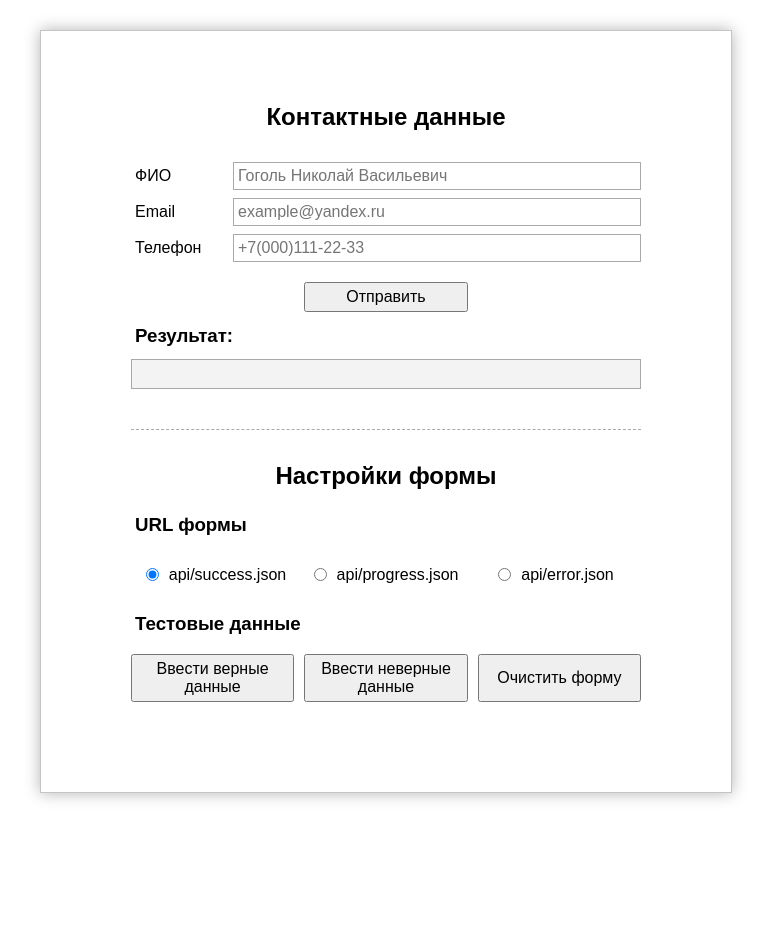
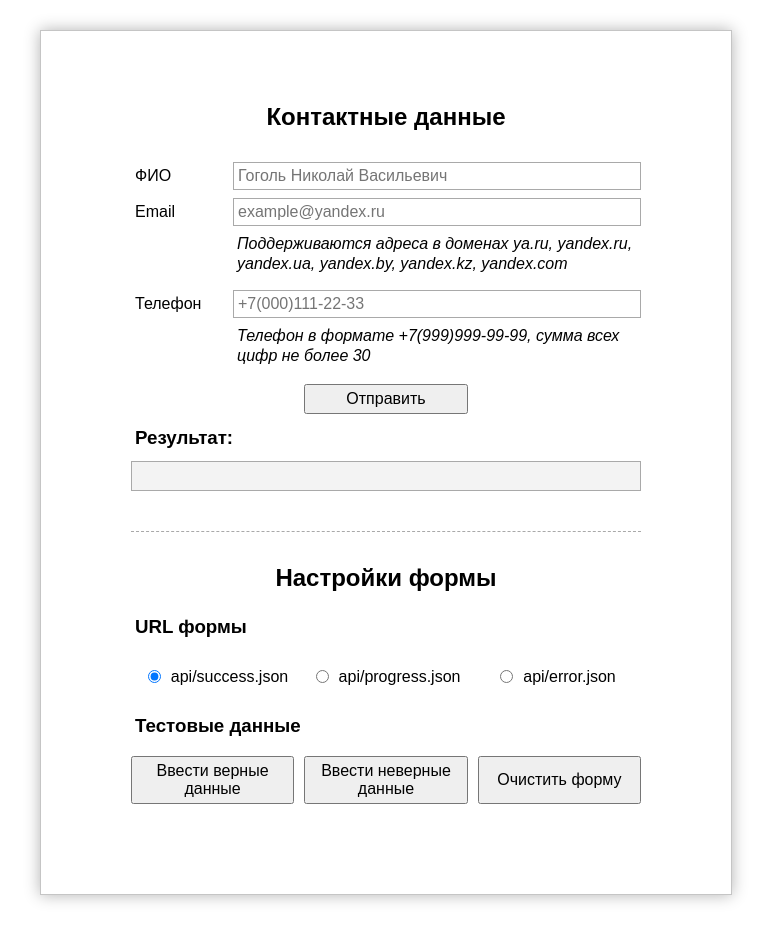
Before and after one commit to vitalyq/ya-node-school, a website: page index.html in a window 1280 px wide. Shown: the whole page, without its empty margins (254-1025 px from the left). Before the commit the page ends 823 px from the top, so only its background shows below. Drawn offline with Linux system fonts and the light colour scheme.

Commit message:
Improve form accessibility

```diff
--- a/css/style.css
+++ b/css/style.css
@@ -20,20 +20,40 @@ body {
 }
 
 /* My Form */
+.primary-form,
+.secondary-form,
 #myForm,
 #debugForm {
   display: flex;
   flex-wrap: wrap;
-}
-
-#myForm {
-  align-items: center;
   justify-content: center;
 }
 
+.primary-form > *,
+.secondary-form > *,
 #myForm > *,
 #debugForm > * {
   flex: 1 1 100%;
+}
+
+#myForm > div,
+#debugForm > div {
+  display: flex;
+  flex-wrap: wrap;
+  align-items: center;
+}
+
+#myForm label,
+#myForm input {
+  flex: 1 1 100%;
+}
+
+h1,
+h2,
+label,
+input,
+button,
+#resultContainer {
   padding: 4px;
 }
 
@@ -48,7 +68,7 @@ h2 {
   margin: 0.5em 0;
 }
 
-#myForm h1 {
+.primary-form h1 {
   margin-bottom: 27px;
 }
 
@@ -60,8 +80,14 @@ input {
   border: 1px solid red;
 }
 
+[role="tooltip"] {
+  margin: 4px 0 8px;
+  padding: 4px;
+  font-style: italic;
+}
+
 #myForm button {
-  margin-top: 16px;
+  margin-top: 6px;
 }
 
 @media (min-width: 768px) {
@@ -86,6 +112,10 @@ input {
 
   #myForm input {
     flex: 1 1 80%;
+  }
+
+  [role="tooltip"] {
+    margin: 0 0 8px 20%;
   }
 
   #myForm button {
@@ -116,15 +146,18 @@ input {
 }
 
 /* Debug Form */
-#debugForm {
+.secondary-form {
   border-top: 1px dashed #a9a9a9;
   margin-top: 40px;
   padding-top: 20px;
+}
+
+#debugForm {
   justify-content: space-between;
 }
 
 #debugForm input {
-  margin: 0 10px 0 4px;
+  margin: 0 6px 0 8px;
 }
 
 #debugForm button {
@@ -136,16 +169,10 @@ input {
 }
 
 @media (min-width: 768px) {
-  #debugForm label {
+  #debugForm > div {
     flex: 1 1 33.333333%;
-    display: flex;
-    align-items: center;
+    margin: 12px 0;
     justify-content: center;
-    margin: 12px 0;
-  }
-
-  #debugForm input {
-    margin-left: 0;
   }
 
   #debugForm button {
--- a/index.html
+++ b/index.html
@@ -11,41 +11,53 @@
   <body>
     <section class="container">
       <!-- My Form -->
+      <section class="primary-form">
+        <h1>Контактные данные</h1>
         <form id="myForm" action="api/success.json">
-        <h1>Контактные данные</h1>
+          <div>
             <label for="fio">ФИО</label>
             <input name="fio" id="fio" placeholder="Гоголь Николай Васильевич">
+          </div>
+          <div>
             <label for="email">Email</label>
-        <input name="email" id="email" placeholder="example@yandex.ru">
+            <input type="email" name="email" id="email" aria-describedby="email-tip" placeholder="example@yandex.ru">
+            <div role="tooltip" id="email-tip">Поддерживаются адреса в доменах ya.ru, yandex.ru, yandex.ua, yandex.by, yandex.kz, yandex.com</div>
+          </div>
+          <div>
             <label for="phone">Телефон</label>
-        <input name="phone" id="phone" placeholder="+7(000)111-22-33">
+            <input type="tel" name="phone" id="phone" aria-describedby="phone-tip" placeholder="+7(000)111-22-33">
+            <div role="tooltip" id="phone-tip">Телефон в формате +7(999)999-99-99, сумма всех цифр не более 30</div>
+          </div>
           <button id="submitButton">Отправить</button>
+        </form>
         <h2>Результат:</h2>
         <div id="resultContainer"></div>
-      </form>
+      </section>
       <!-- End My Form -->
 
       <!-- Debug Form -->
+      <section class="secondary-form">
+        <h1>Настройки формы</h1>
         <form id="debugForm">
-        <h1>Настройки формы</h1>
           <h2>URL формы</h2>
-        <label>
-          <input type="radio" name="action" value="api/success.json" checked>
-          api/success.json
-        </label>
-        <label>
-          <input type="radio" name="action" value="api/progress.json">
-          api/progress.json
-        </label>
-        <label>
-          <input type="radio" name="action" value="api/error.json">
-          api/error.json
-        </label>
+          <div>
+            <input type="radio" id="success" name="action" value="api/success.json" checked>
+            <label for="success">api/success.json</label>
+          </div>
+          <div>
+            <input type="radio" id="progress" name="action" value="api/progress.json">
+            <label for="progress">api/progress.json</label>
+          </div>
+          <div>
+            <input type="radio" id="error" name="action" value="api/error.json">
+            <label for="error">api/error.json</label>
+          </div>
           <h2>Тестовые данные</h2>
           <button type="button" name="enterValidData">Ввести верные данные</button>
           <button type="button" name="enterInvalidData">Ввести неверные данные</button>
           <button type="button" name="resetForm">Очистить форму</button>
         </form>
+      </section>
       <!-- End Debug Form -->
     </section>
 
```
Lines whose indentation alone changed are shown as unchanged.
